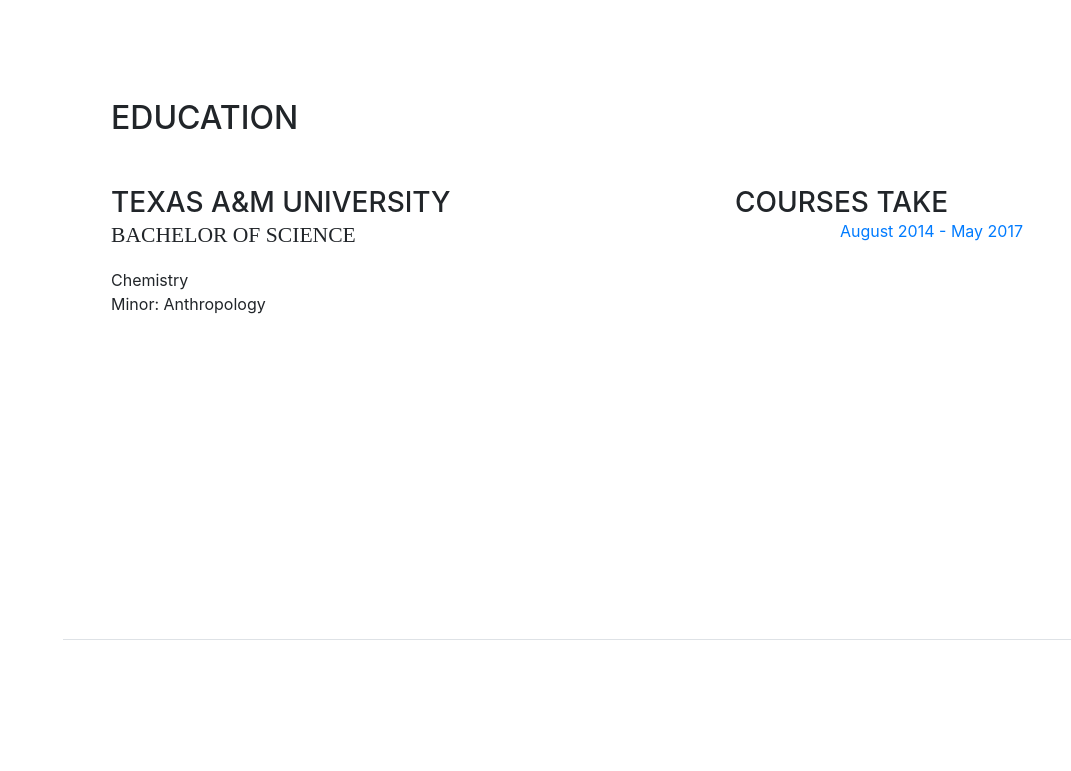
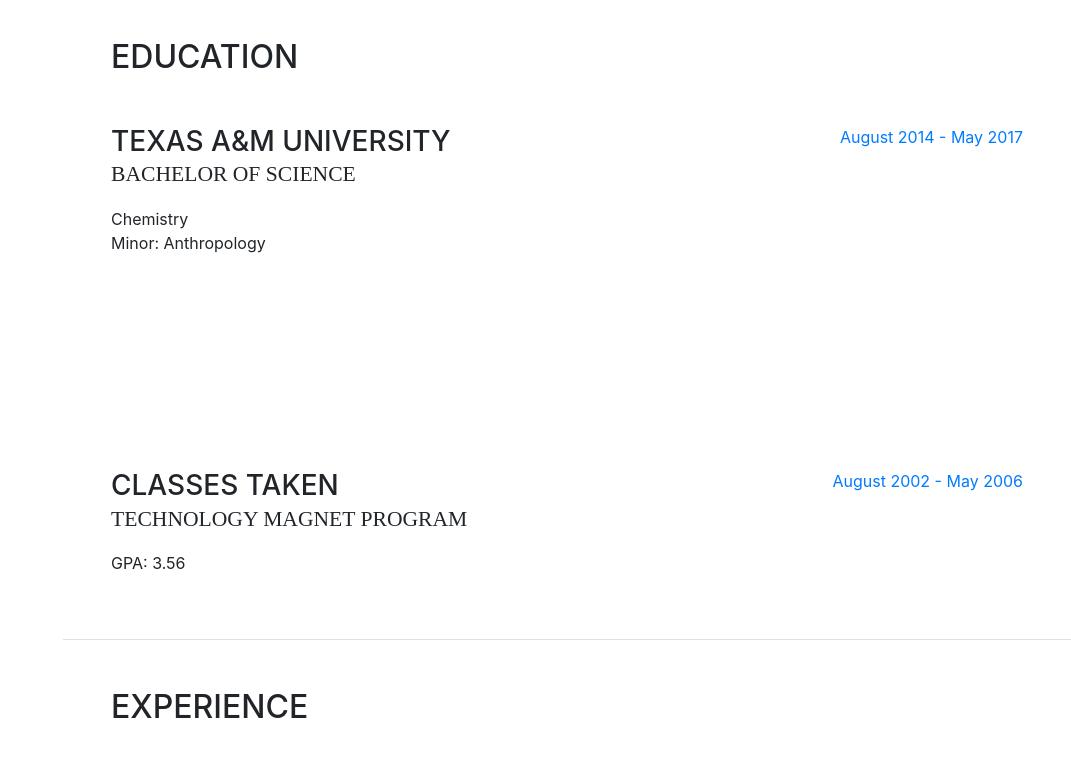
Before and after one commit to dongkevin/fastcat, a website with bundled scripts: page index.html in a window 1280 px wide. Shown: the part 1760-2531 px from the top of the page, without its empty margins (209-1280 px from the left). Built offline with nearby package versions, Linux system fonts and the light colour scheme; a web font is replaced by a local one.

Commit message:
Update index.html

```diff
--- a/index.html
+++ b/index.html
@@ -123,12 +123,21 @@
               <div>Chemistry</div>
               <p>Minor: Anthropology</p>
             </div>
-              <div class="resume-item d-flex flex-column flex-md-row mb-5">
+              <span class="text-primary">August 2014 - May 2017</span>
+             </div>
+          </div>
+
+          <div class="resume-item d-flex flex-column flex-md-row">
             <div class="resume-content mr-auto">
-            <h3 class="mb-0">Courses take</h3>
+              <h3 class="mb-0">Classes Taken</h3>
+              <div class="subheading mb-3">Technology Magnet Program</div>
+              <p>GPA: 3.56</p>
+            </div>
             <div class="resume-date text-md-right">
-              <span class="text-primary">August 2014 - May 2017</span>
-            <div>
+              <span class="text-primary">August 2002 - May 2006</span>
+            </div>
+          </div>
+
         </div>
       </section>
 
```
